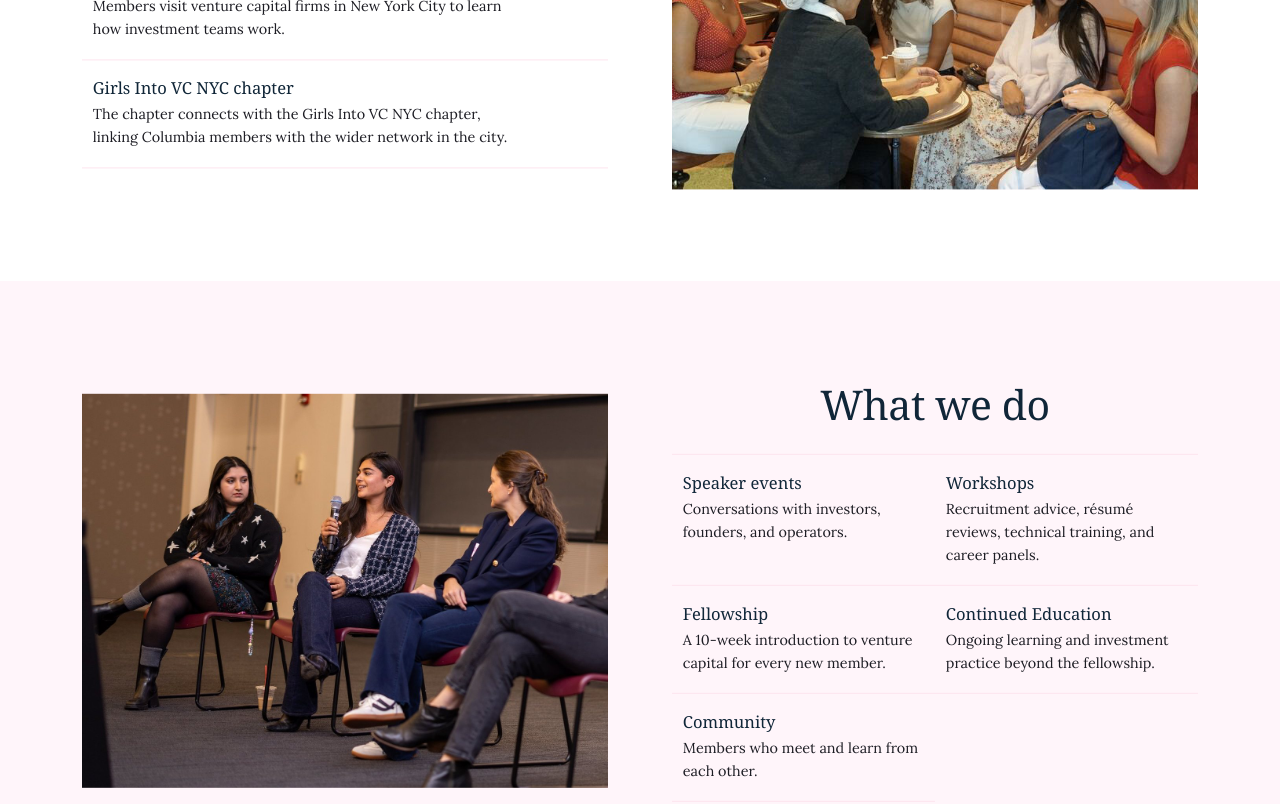
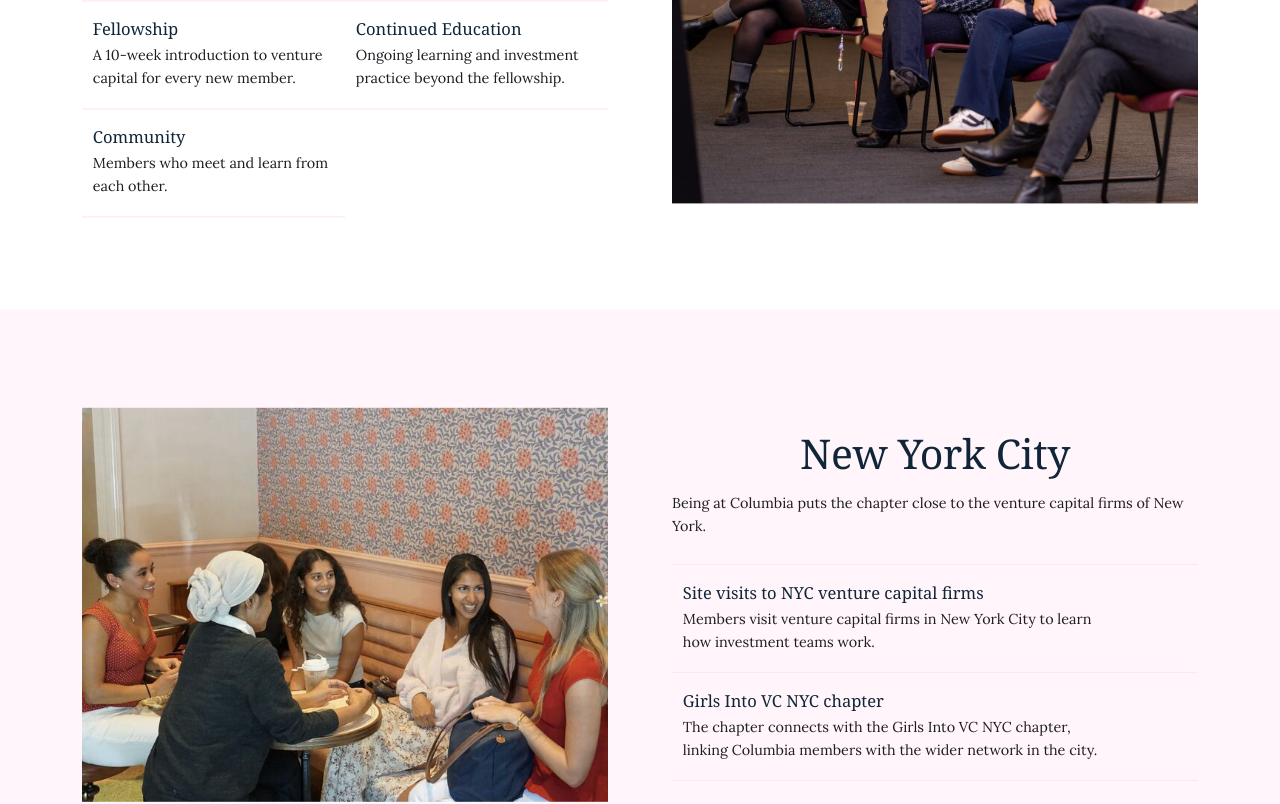
Before and after one commit to veronicas-world/givc-columbia-website, a React (Vite) app: page / in a window 1280 px wide. Shown: the part 2920-3724 px from the top of the page. Built offline with nearby package versions, Linux system fonts and the light colour scheme; no server answers; a web font is replaced by a local one.

Commit message:
Swap homepage feature order
Co-authored-by: factory-droid[bot] <138933559+factory-droid[bot]@users.noreply.github.com>

```diff
--- a/src/pages/HomePage.tsx
+++ b/src/pages/HomePage.tsx
@@ -39,7 +39,18 @@ export function HomePage() {
         </ul>
       </HomeFeature>
 
-      <HomeFeature id="nyc-title" title="New York City" photo={homeFeaturePhotos.nyc} photoSide="right">
+      <HomeFeature id="activities-title" title="What we do" photo={homeFeaturePhotos.activities} photoSide="right">
+        <ul className="open-grid home-activity-list">
+          {activities.map((activity) => (
+            <li key={activity.title}>
+              <h3>{activity.title}</h3>
+              <p>{activity.summary}</p>
+            </li>
+          ))}
+        </ul>
+      </HomeFeature>
+
+      <HomeFeature id="nyc-title" title="New York City" photo={homeFeaturePhotos.nyc} photoSide="left" pale>
         <p>Being at Columbia puts the chapter close to the venture capital firms of New York.</p>
         <ul className="open-grid">
           {nycEngagement.map((item) => (
@@ -51,17 +62,6 @@ export function HomePage() {
         </ul>
       </HomeFeature>
 
-      <HomeFeature id="activities-title" title="What we do" photo={homeFeaturePhotos.activities} photoSide="left" pale>
-        <ul className="open-grid home-activity-list">
-          {activities.map((activity) => (
-            <li key={activity.title}>
-              <h3>{activity.title}</h3>
-              <p>{activity.summary}</p>
-            </li>
-          ))}
-        </ul>
-      </HomeFeature>
-
       <RepresentedOrganizations />
     </>
   );
```
Also changed, not shown: 1 other file (tests, documents, lock files or other folders).
